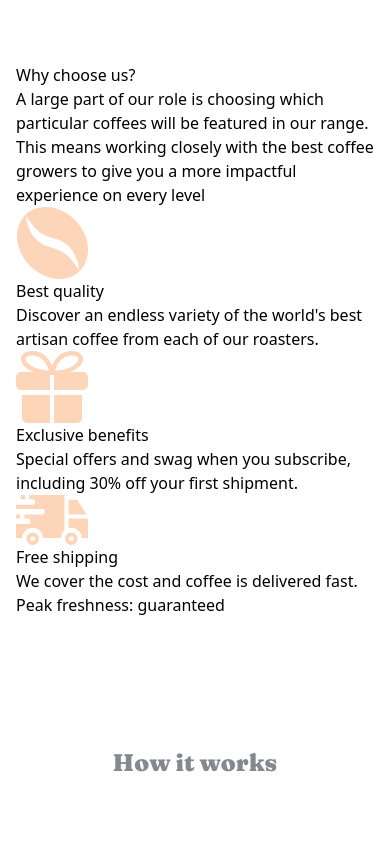
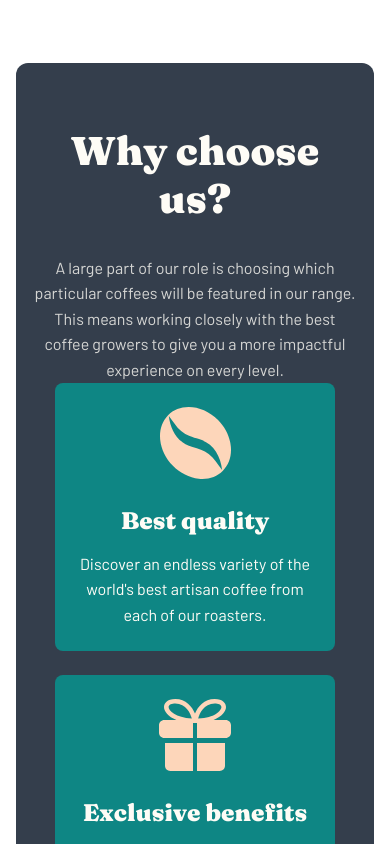
Before and after one commit to azanra/coffee-subscription, a React (Vite) app: page / in a window 390 px wide. Shown: the part 2100-2944 px from the top of the page. Built offline with nearby package versions, Linux system fonts and the light colour scheme.

Commit message:
feat: add responsive choose us

```diff
--- a/src/pages/home/components/ChooseUs.tsx
+++ b/src/pages/home/components/ChooseUs.tsx
@@ -1,45 +1,67 @@
-import Coffee from "../../../assets/home/desktop/icon-coffee-bean.svg";
-import Gift from "../../../assets/home/desktop/icon-gift.svg";
-import Truck from "../../../assets/home/desktop/icon-truck.svg";
+import Coffee from "../../../assets/home/desktop/icon-coffee-bean.svg?react";
+import Gift from "../../../assets/home/desktop/icon-gift.svg?react";
+import Truck from "../../../assets/home/desktop/icon-truck.svg?react";
 
 const ChooseUs = () => {
   const chooseUsList = [
     {
-      img: Coffee,
+      svg: <Coffee />,
       header: "Best quality",
       body: "Discover an endless variety of the world's best artisan coffee from each of our roasters.",
     },
     {
-      img: Gift,
+      svg: <Gift />,
       header: "Exclusive benefits",
       body: "Special offers and swag when you subscribe, including 30% off your first shipment.",
     },
     {
-      img: Truck,
+      svg: <Truck />,
       header: "Free shipping",
       body: "We cover the cost and coffee is delivered fast. Peak freshness: guaranteed",
     },
   ];
   return (
-    <div>
-      <div>
-        <h1>Why choose us?</h1>
-        <p>
-          A large part of our role is choosing which particular coffees will be
-          featured in our range. This means working closely with the best coffee
-          growers to give you a more impactful experience on every level
+    <div className="bg-(--neutral-900) rounded-(--radius-12) px-[16px] py-[64px] md:px-[82px]">
+      <div className="flex items-center justify-center">
+        <div className="flex flex-col gap-[32px] md:max-w-[540px]">
+          <h1 className="text-preset-2 text-(--neutral-50) text-center">
+            Why choose us?
+          </h1>
+          <p className="text-preset-6 text-(--neutral-50) text-center opacity-[80%]">
+            A large part of our role is choosing which particular coffees will
+            be featured in our range. This means working closely with the best
+            coffee growers to give you a more impactful experience on every
+            level.
           </p>
         </div>
+      </div>
       <div>
+        <div className="flex flex-col gap-[24px] xxl:flex-row xxl:gap-[32px] justify-center items-center">
           {chooseUsList.map((list) => {
             return (
-            <div key={list.header}>
-              <img src={list.img} alt={list.header} />
-              <h1>{list.header}</h1>
-              <p>{list.body}</p>
+              <div
+                key={list.header}
+                className="flex justify-center items-center"
+              >
+                <div className="max-w-[280px] md:max-w-[573px] xxl:max-w-[348px] bg-(--teal-600) rounded-(--radius-8) px-[20px] py-[24px] md:px-[48px] md:py-[40px] flex flex-col gap-[24px] md:flex-row md:gap-[48px] xxl:flex-col xxl:px-[32px] xxl:py-[48px] xxl:h-[354px]">
+                  <div className="flex items-center justify-center">
+                    <div className="w-[72px] h-[72px] flex items-center justify-center">
+                      {list.svg}
+                    </div>
+                  </div>
+                  <div className="flex flex-col gap-[12px] md:gap-[20px] xxl:gap-[24px] text-center md:text-start xxl:text-center">
+                    <h1 className="text-preset-4 text-(--neutral-50)">
+                      {list.header}
+                    </h1>
+                    <p className="text-preset-6 text-(--neutral-50)">
+                      {list.body}
+                    </p>
+                  </div>
+                </div>
               </div>
             );
           })}
+        </div>
       </div>
     </div>
   );
```
Lines whose indentation alone changed are shown as unchanged.
